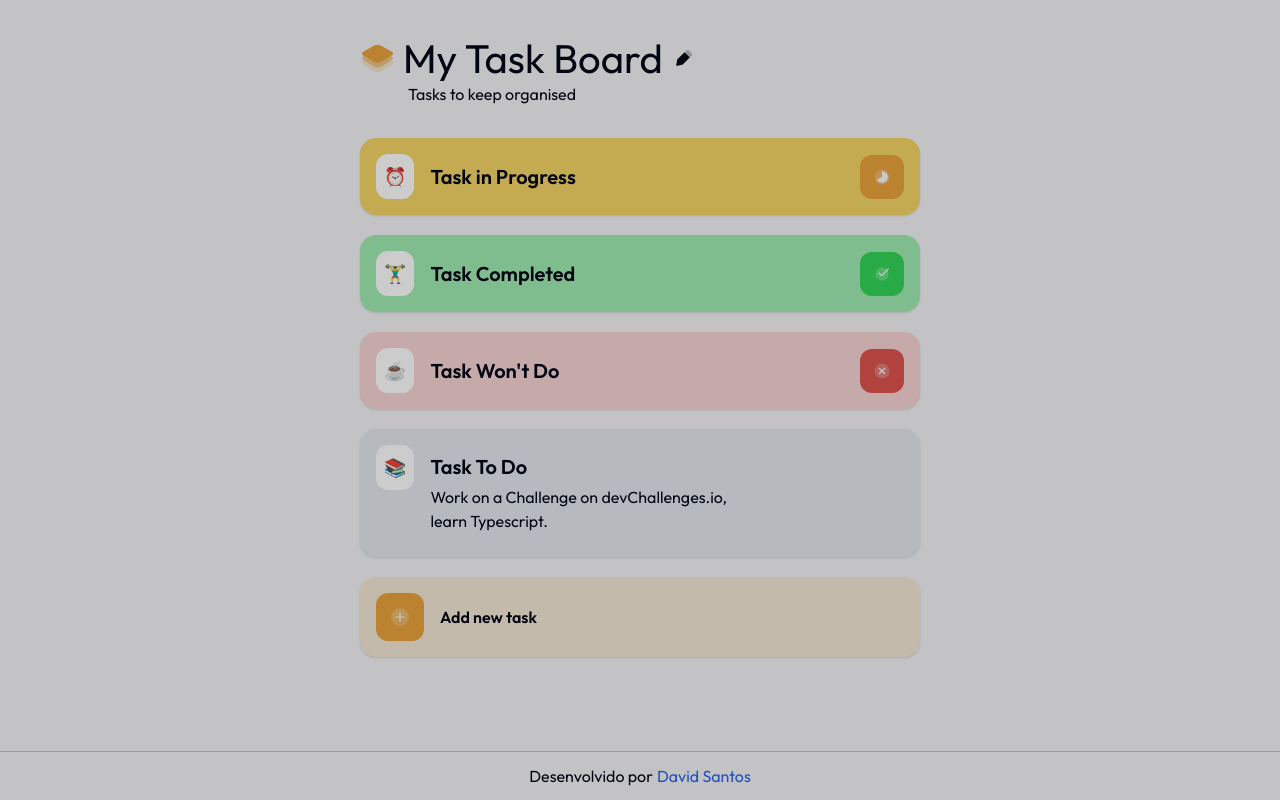
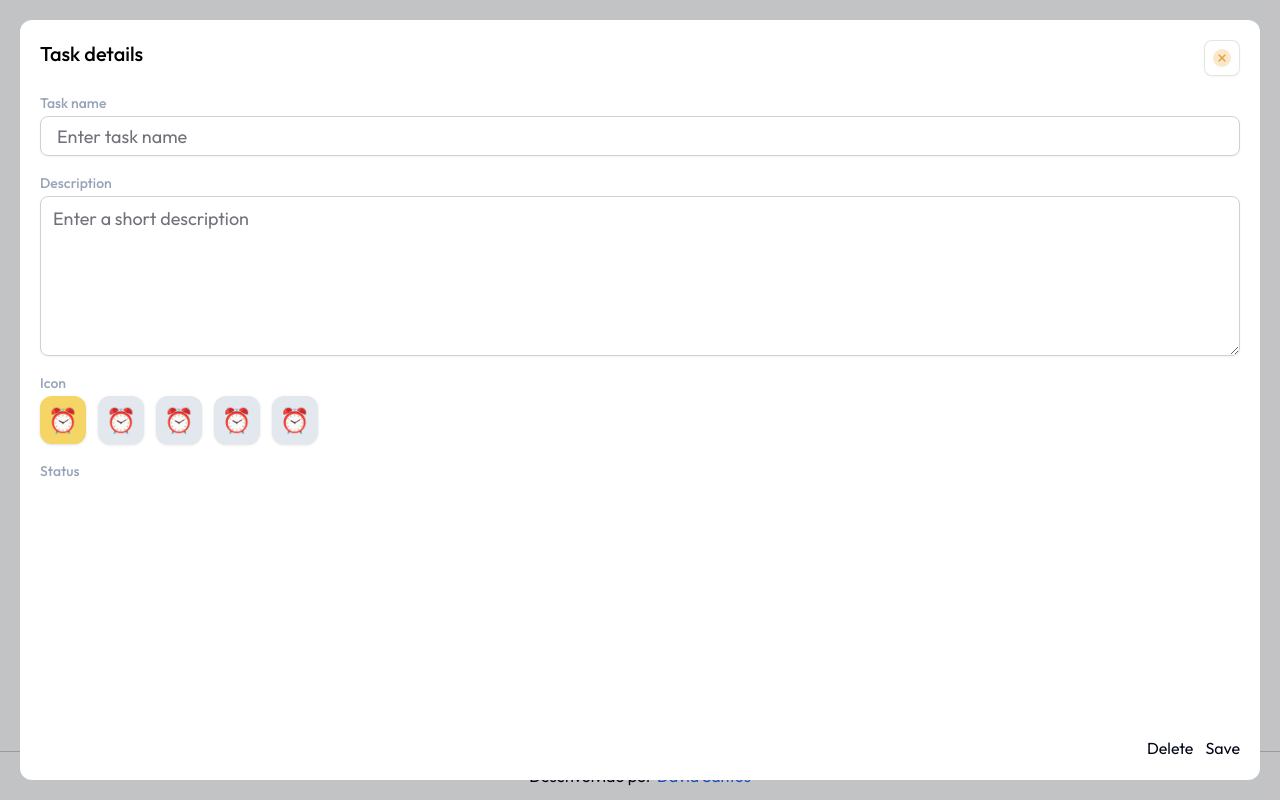
Before and after one commit to DavidSntdev/tarefas-hub, a Next.js app: page / in a window 1280 px wide. Both pictures are taken after a click on the button 640 px from the left and 493 px from the top of the page. Built offline with nearby package versions, Linux system fonts and the light colour scheme.

Commit message:
Addition of 80% of the task config form

```diff
--- a/app/components/conteudo/conteudo.tsx
+++ b/app/components/conteudo/conteudo.tsx
@@ -16,7 +16,7 @@ export default function Conteudo() {
         <Tasks onClick={() => setTaskConfig(true)} />
         <AddNewTask onClick={() => setTaskConfig(true)} />
       </div>
-      {TaskConfig && <TasksConfig />}
+      {TaskConfig && <TasksConfig cancelar={() => setTaskConfig(false)} />}
     </ConteudoLayout>
   );
 }
--- /dev/null
+++ b/app/components/conteudo/tasksConfig/components/iconsOptions.tsx
@@ -0,0 +1,21 @@
+import { Button } from "@/components/ui/button";
+
+interface IconsOptionsProps {
+  setSelectedOption: (option: string) => void;
+  selectedOption: string;
+  text: string;
+  id: string;
+}
+
+export default function IconsOptions(props: IconsOptionsProps) {
+  const bgColor = props.selectedOption === props.id ? "bg-amarelo" : "bg-cinza";
+
+  return (
+    <Button
+      onClick={() => props.setSelectedOption(props.id)}
+      className={`px-2 py-6 rounded-xl text-2xl flex items-center justify-center transition-colors ${bgColor}`}
+    >
+      {props.text}
+    </Button>
+  );
+}
--- /dev/null
+++ b/app/components/conteudo/tasksConfig/components/labelTasks.tsx
@@ -0,0 +1,14 @@
+import { Label } from "@/components/ui/label";
+
+interface LabelTasksProps {
+  text: string;
+  htmlFor: string;
+}
+
+export default function LabelTasks(props: LabelTasksProps) {
+  return (
+    <Label htmlFor={props.htmlFor} className="text-cinzaEscuro">
+      {props.text}{" "}
+    </Label>
+  );
+}
--- /dev/null
+++ b/app/components/conteudo/tasksConfig/header/headerTasks.tsx
@@ -0,0 +1,28 @@
+import { Button } from "@/components/ui/button";
+import Image from "next/image";
+
+interface HeaderTasksProps {
+  cancelar: () => void;
+}
+
+export default function HeaderTasks(props: HeaderTasksProps) {
+  return (
+    <div className="flex justify-between">
+      <h1 className="font-medium text-xl text-black">Task details</h1>
+      <Button
+        variant="outline"
+        size="icon"
+        className="bg-white border-[1px] rounded-lg border-pretoTransparente/10 hover:bg-pretoTransparente"
+        onClick={props.cancelar}
+      >
+        <Image
+          src="/icons/closeTasksEdit.svg"
+          className=" rounded-full size-6"
+          alt="icons"
+          width={24}
+          height={24}
+        />
+      </Button>
+    </div>
+  );
+}
--- /dev/null
+++ b/app/components/conteudo/tasksConfig/inputs/inputDescription.tsx
@@ -0,0 +1,15 @@
+import { Textarea } from "@/components/ui/textarea";
+import LabelTasks from "../components/labelTasks";
+
+export default function InputDescription() {
+  return (
+    <div className="grid w-full items-center gap-1.5">
+      <LabelTasks text="Description" htmlFor="description" />
+      <Textarea
+        placeholder="Enter a short description"
+        id="message"
+        className="border-cinzaEscuro/50 rounded-lg text-lg h-40"
+      />
+    </div>
+  );
+}
--- /dev/null
+++ b/app/components/conteudo/tasksConfig/inputs/inputIcons.tsx
@@ -0,0 +1,46 @@
+"use client";
+import { useState } from "react";
+import LabelTasks from "../components/labelTasks";
+import IconsOptions from "../components/iconsOptions";
+
+export default function InputIcons() {
+  const [selectedOption, setSelectedOption] = useState("icon1");
+
+  return (
+    <div className="grid w-full items-center gap-1.5">
+      <LabelTasks text="Icon" htmlFor="icon" />
+      <div className="flex gap-3">
+        <IconsOptions
+          selectedOption={selectedOption}
+          setSelectedOption={setSelectedOption}
+          text="⏰"
+          id="icon1"
+        />
+        <IconsOptions
+          selectedOption={selectedOption}
+          setSelectedOption={setSelectedOption}
+          text="⏰"
+          id="icon2"
+        />
+        <IconsOptions
+          selectedOption={selectedOption}
+          setSelectedOption={setSelectedOption}
+          text="⏰"
+          id="icon3"
+        />
+        <IconsOptions
+          selectedOption={selectedOption}
+          setSelectedOption={setSelectedOption}
+          text="⏰"
+          id="icon4"
+        />
+        <IconsOptions
+          selectedOption={selectedOption}
+          setSelectedOption={setSelectedOption}
+          text="⏰"
+          id="icon5"
+        />
+      </div>
+    </div>
+  );
+}
--- /dev/null
+++ b/app/components/conteudo/tasksConfig/inputs/inputName.tsx
@@ -0,0 +1,16 @@
+import { Input } from "@/components/ui/input";
+import LabelTasks from "../components/labelTasks";
+
+export default function InputName() {
+  return (
+    <div className="grid w-full items-center gap-1.5">
+      <LabelTasks text="Task name" htmlFor="name" />
+      <Input
+        type="text"
+        id="name"
+        placeholder="Enter task name"
+        className="border-cinzaEscuro/50 h-10 p-4 text-lg rounded-lg"
+      />
+    </div>
+  );
+}
--- a/app/components/conteudo/tasksConfig/tasksConfig.tsx
+++ b/app/components/conteudo/tasksConfig/tasksConfig.tsx
@@ -1,7 +1,31 @@
-export default function TasksConfig() {
+import LabelTasks from "./components/labelTasks";
+import InputIcons from "./inputs/inputIcons";
+import HeaderTasks from "./header/headerTasks";
+import InputName from "./inputs/inputName";
+import InputDescription from "./inputs/inputDescription";
+
+interface TasksConfigProps {
+  cancelar: () => void;
+}
+
+export default function TasksConfig(props: TasksConfigProps) {
   return (
-    <div className="fixed top-0 left-0 w-full h-full z-50 bg-pretoTransparente">
-      <div></div>
+    <div className="fixed top-0 left-0 w-full h-full z-50 bg-pretoTransparente p-5">
+      <div className="w-full h-full bg-white rounded-xl p-5 flex flex-col justify-between">
+        <div className="flex flex-col w-full gap-5">
+          <HeaderTasks cancelar={props.cancelar} />
+          <InputName />
+          <InputDescription />
+          <InputIcons />
+          <div className="grid w-full items-center gap-1.5">
+            <LabelTasks text="Status" htmlFor="status" />
+          </div>
+        </div>
+        <div className="w-full flex gap-3 justify-end items-center">
+          <button>Delete</button>
+          <button>Save</button>
+        </div>
+      </div>
     </div>
   );
 }
--- /dev/null
+++ b/components/ui/input.tsx
@@ -0,0 +1,25 @@
+import * as React from "react"
+
+import { cn } from "@/lib/utils"
+
+export interface InputProps
+  extends React.InputHTMLAttributes<HTMLInputElement> {}
+
+const Input = React.forwardRef<HTMLInputElement, InputProps>(
+  ({ className, type, ...props }, ref) => {
+    return (
+      <input
+        type={type}
+        className={cn(
+          "flex h-9 w-full rounded-md border border-input bg-transparent px-3 py-1 text-sm shadow-sm transition-colors file:border-0 file:bg-transparent file:text-sm file:font-medium file:text-foreground placeholder:text-muted-foreground focus-visible:outline-none focus-visible:ring-1 focus-visible:ring-ring disabled:cursor-not-allowed disabled:opacity-50",
+          className
+        )}
+        ref={ref}
+        {...props}
+      />
+    )
+  }
+)
+Input.displayName = "Input"
+
+export { Input }
--- /dev/null
+++ b/components/ui/label.tsx
@@ -0,0 +1,26 @@
+"use client"
+
+import * as React from "react"
+import * as LabelPrimitive from "@radix-ui/react-label"
+import { cva, type VariantProps } from "class-variance-authority"
+
+import { cn } from "@/lib/utils"
+
+const labelVariants = cva(
+  "text-sm font-medium leading-none peer-disabled:cursor-not-allowed peer-disabled:opacity-70"
+)
+
+const Label = React.forwardRef<
+  React.ElementRef<typeof LabelPrimitive.Root>,
+  React.ComponentPropsWithoutRef<typeof LabelPrimitive.Root> &
+    VariantProps<typeof labelVariants>
+>(({ className, ...props }, ref) => (
+  <LabelPrimitive.Root
+    ref={ref}
+    className={cn(labelVariants(), className)}
+    {...props}
+  />
+))
+Label.displayName = LabelPrimitive.Root.displayName
+
+export { Label }
--- /dev/null
+++ b/components/ui/textarea.tsx
@@ -0,0 +1,24 @@
+import * as React from "react"
+
+import { cn } from "@/lib/utils"
+
+export interface TextareaProps
+  extends React.TextareaHTMLAttributes<HTMLTextAreaElement> {}
+
+const Textarea = React.forwardRef<HTMLTextAreaElement, TextareaProps>(
+  ({ className, ...props }, ref) => {
+    return (
+      <textarea
+        className={cn(
+          "flex min-h-[60px] w-full rounded-md border border-input bg-transparent px-3 py-2 text-sm shadow-sm placeholder:text-muted-foreground focus-visible:outline-none focus-visible:ring-1 focus-visible:ring-ring disabled:cursor-not-allowed disabled:opacity-50",
+          className
+        )}
+        ref={ref}
+        {...props}
+      />
+    )
+  }
+)
+Textarea.displayName = "Textarea"
+
+export { Textarea }
--- a/package.json
+++ b/package.json
@@ -10,6 +10,7 @@
   },
   "dependencies": {
     "@radix-ui/react-icons": "^1.3.0",
+    "@radix-ui/react-label": "^2.1.0",
     "@radix-ui/react-slot": "^1.1.0",
     "class-variance-authority": "^0.7.0",
     "clsx": "^2.1.1",
```
Also changed, not shown: 1 other file (tests, documents, lock files or other folders).
